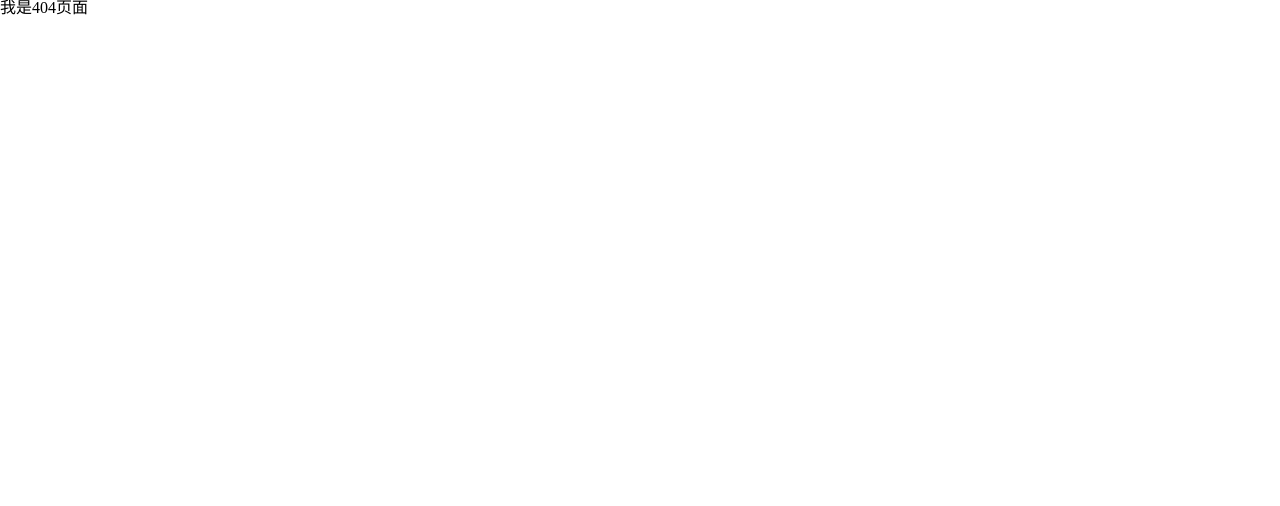
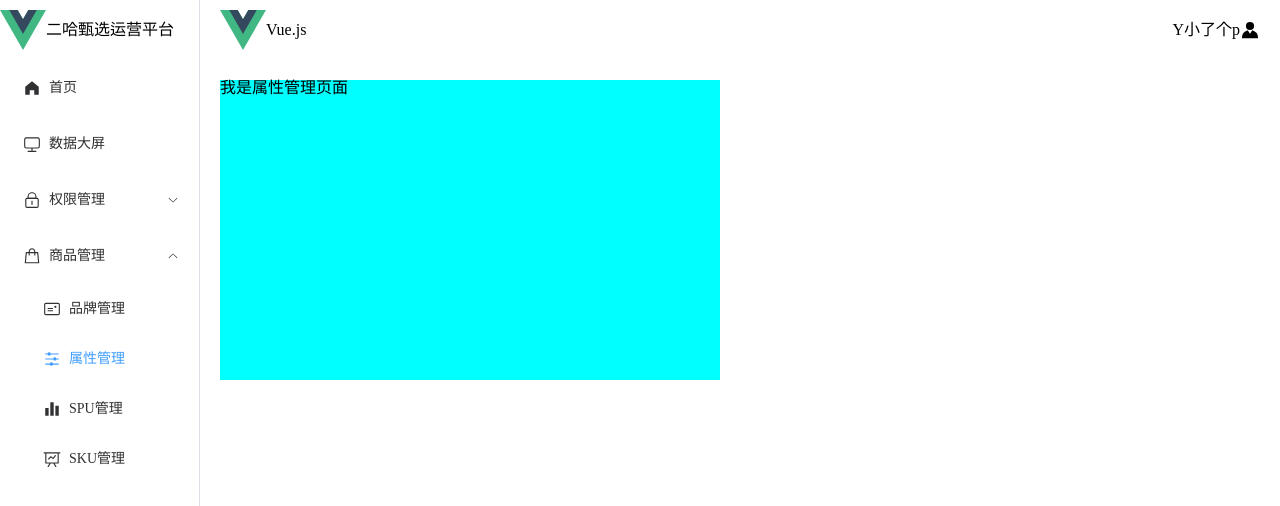
Before and after one commit to fanfanxiaozhu/vue3-typescript, a Vue app: page /product/attr in a window 1280 px wide. Before the commit this address led to /404. Shown: the top 506 px of the page. Built offline with nearby package versions, Linux system fonts and the light colour scheme.

Commit message:
补全路由页面

```diff
--- a/src/layout/aside.vue
+++ b/src/layout/aside.vue
@@ -1,10 +1,10 @@
 <template>
-  <el-menu router @open="handleOpen" @close="handleClose">
+  <el-menu router :default-active="activeMenu">
     <div v-if="config.logoShow" class="logo">
       <img :src="config.logo" alt="logo" width="46">
       <span>{{ config.title }}</span>
     </div>
-    <menuList :menu="menuList"></menuList>
+    <MenuList :menu="menuList"></MenuList>
   </el-menu>
 </template>
 
@@ -13,16 +13,11 @@ import config from '../config'
 import MenuList from './menuList.vue'
 import { reactive } from 'vue'
 import { constantRoutes } from '../router/routes'
-const handleOpen = (key: string, keyPath: string[]) => {
-  console.log(key, keyPath)
-}
-const handleClose = (key: string, keyPath: string[]) => {
-  console.log(key, keyPath)
-}
+import { useRoute } from 'vue-router'
+const router = useRoute()
 
 const menuList = reactive(constantRoutes);
-console.log('父组件------', menuList)
-
+const activeMenu = router.path
 </script>
 
 <style lang="scss" scoped>
--- a/src/layout/index.vue
+++ b/src/layout/index.vue
@@ -4,7 +4,11 @@
         <el-container class="content">
             <Header></Header>
             <el-main>
-                <RouterView></RouterView>
+                <router-view v-slot="{ Component }">
+                    <transition name="fade">
+                        <component :is="Component" />
+                    </transition>
+                </router-view>
             </el-main>
         </el-container>
     </el-container>
@@ -24,4 +28,18 @@ import Aside from './aside.vue'
         flex-direction: column;
     }
 }
+
+.fade-enter-from {
+    opacity: 0;
+    transform: scale(0);
+}
+
+.fade-enter-active {
+    transition: all .3s;
+}
+
+.fade-enter-to {
+    opacity: 1;
+    transform: scale(1);
+}
 </style>
--- a/src/router/routes.ts
+++ b/src/router/routes.ts
@@ -14,6 +14,7 @@ export const constantRoutes = [
     meta: {
       hidden: true,
     },
+    redirect: '/home',
     children: [
       {
         path: '/home',
@@ -81,6 +82,58 @@ export const constantRoutes = [
     ]
   },
   {
+    path: '/product',
+    name: 'product',
+    component: () => import('@/layout/index.vue'),
+    meta: {
+      hidden: false,
+      title: '商品管理',
+      icon: 'Goods'
+    },
+    children: [
+      {
+        path: '/product/trademark',
+        name: 'trademark',
+        component: () => import('@/views/product/trademark/index.vue'),
+        meta: {
+          hidden: false,
+          title: '品牌管理',
+          icon: 'Postcard'
+        }
+      },
+      {
+        path: '/product/attr',
+        name: 'attr',
+        component: () => import('@/views/product/attr/index.vue'),
+        meta: {
+          hidden: false,
+          title: '属性管理',
+          icon: 'Operation'
+        }
+      },
+      {
+        path: '/product/spu',
+        name: 'spu',
+        component: () => import('@/views/product/spu/index.vue'),
+        meta: {
+          hidden: false,
+          title: 'SPU管理',
+          icon: 'Histogram'
+        }
+      },
+      {
+        path: '/product/sku',
+        name: 'sku',
+        component: () => import('@/views/product/sku/index.vue'),
+        meta: {
+          hidden: false,
+          title: 'SKU管理',
+          icon: 'DataLine'
+        }
+      }
+    ]
+  },
+  {
     path: '/404',
     name: '404',
     component: () => import('@/views/404/index.vue'),
--- /dev/null
+++ b/src/views/product/attr/index.vue
@@ -0,0 +1,18 @@
+<template>
+    <div class="attrBox">
+        我是属性管理页面
+    </div>
+</template>
+
+<script setup lang='ts'>
+import { ref, reactive } from 'vue'
+
+</script>
+
+<style lang='scss' scoped>
+.attrBox {
+    width: 500px;
+    height: 300px;
+    background: cyan;
+}
+</style>
--- /dev/null
+++ b/src/views/product/sku/index.vue
@@ -0,0 +1,12 @@
+<template>
+    <div>
+        我是SKU管理页面
+    </div>
+</template>
+
+<script setup lang='ts'>
+import { ref, reactive } from 'vue'
+
+</script>
+
+<style lang='scss' scoped></style>
--- /dev/null
+++ b/src/views/product/spu/index.vue
@@ -0,0 +1,12 @@
+<template>
+    <div>
+        我是SPU管理页面
+    </div>
+</template>
+
+<script setup lang='ts'>
+import { ref, reactive } from 'vue'
+
+</script>
+
+<style lang='scss' scoped></style>
--- /dev/null
+++ b/src/views/product/trademark/index.vue
@@ -0,0 +1,12 @@
+<template>
+    <div>
+        我是品牌管理页面
+    </div>
+</template>
+
+<script setup lang='ts'>
+import { ref, reactive } from 'vue'
+
+</script>
+
+<style lang='scss' scoped></style>
```
